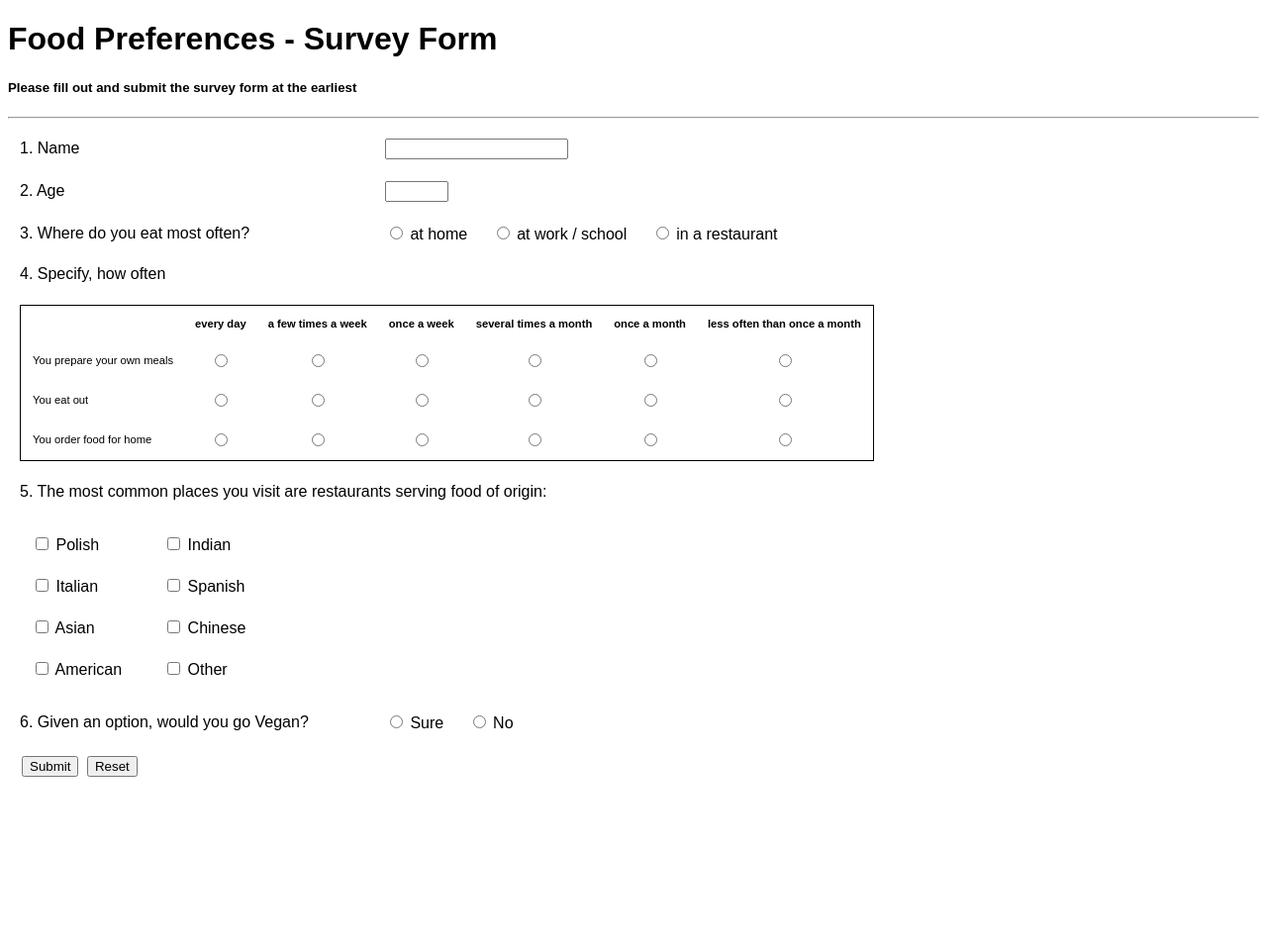
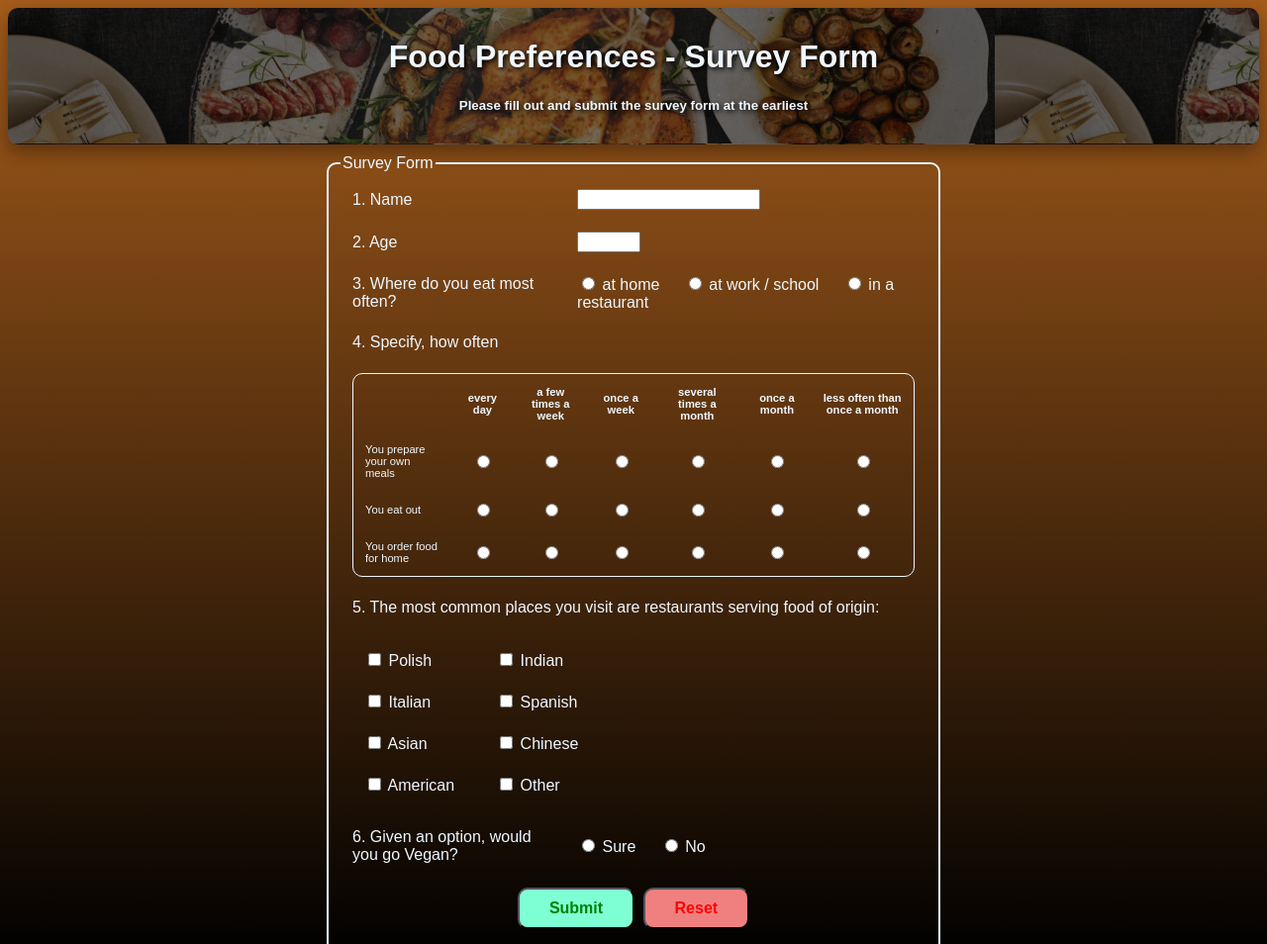
Before and after one commit to Raghav-0311/food-preferences-survey-form, a plain HTML site: page index.html in a window 1280 px wide. Shown: the top 954 px of the page at 99% size. Before the commit the page ends 807 px from the top, so only its background shows below. Drawn offline with Linux system fonts and the light colour scheme.

Commit message:
Applyed some css

```diff
--- a/index.html
+++ b/index.html
@@ -1,30 +1,25 @@
 <!DOCTYPE html>
 <html lang="en">
+
 <head>
     <meta charset="UTF-8">
     <meta http-equiv="X-UA-Compatible" content="IE=edge">
     <meta name="viewport" content="width=device-width, initial-scale=1.0">
     <title>Food Preferences Survey Form</title>
-    <style>
-        body{
-            font-family: sans-serif;
-        }
-        th, td{
-            padding: 10px;
-        }
-        label{
-            margin-right: 20px;
-        }
-        button{
-            margin: 2px;
-        }
-    </style>
+    <link rel="stylesheet" href="./styles.css" type="text/css">
 </head>
+
 <body>
+    <div class="form-head">
+        <div class="form-head-text">
             <h1>Food Preferences - Survey Form</h1>
             <h5>Please fill out and submit the survey form at the earliest</h5>
-    <hr>
+        </div>
+    </div>
+    <div class="form-body">
         <form action="" method="post">
+            <fieldset>
+                <legend>Survey Form</legend>
                 <table>
                     <tr>
                         <td>1. Name</td>
@@ -50,7 +45,7 @@
                     </tr>
                     <tr>
                         <td colspan="2">
-                    <table style="font-size: 0.7em; border: 1px solid black;">
+                            <table style="font-size: 0.7em; border: 1px solid aliceblue; border-radius: 10px;">
                                 <thead>
                                     <tr>
                                         <th></th>
@@ -65,30 +60,48 @@
                                 <tbody>
                                     <tr>
                                         <td>You prepare your own meals</td>
-                                <td style="text-align: center;"><input type="radio" name="you_prepare" value="every_day"></td>
-                                <td style="text-align: center;"><input type="radio" name="you_prepare" value="a_few_times_a_week"></td>
-                                <td style="text-align: center;"><input type="radio" name="you_prepare" value="once_a_week"></td>
-                                <td style="text-align: center;"><input type="radio" name="you_prepare" value="several_times_a_month"></td>
-                                <td style="text-align: center;"><input type="radio" name="you_prepare" value="once_a_month"></td>
-                                <td style="text-align: center;"><input type="radio" name="you_prepare" value="less_often_than_once_a_month"></td>
+                                        <td style="text-align: center;"><input type="radio" name="you_prepare"
+                                                value="every_day"></td>
+                                        <td style="text-align: center;"><input type="radio" name="you_prepare"
+                                                value="a_few_times_a_week"></td>
+                                        <td style="text-align: center;"><input type="radio" name="you_prepare"
+                                                value="once_a_week"></td>
+                                        <td style="text-align: center;"><input type="radio" name="you_prepare"
+                                                value="several_times_a_month"></td>
+                                        <td style="text-align: center;"><input type="radio" name="you_prepare"
+                                                value="once_a_month"></td>
+                                        <td style="text-align: center;"><input type="radio" name="you_prepare"
+                                                value="less_often_than_once_a_month"></td>
                                     </tr>
                                     <tr>
                                         <td>You eat out</td>
-                                <td style="text-align: center;"><input type="radio" name="you_eat" value="every_day"></td>
-                                <td style="text-align: center;"><input type="radio" name="you_eat" value="a_few_times_a_week"></td>
-                                <td style="text-align: center;"><input type="radio" name="you_eat" value="once_a_week"></td>
-                                <td style="text-align: center;"><input type="radio" name="you_eat" value="several_times_a_month"></td>
-                                <td style="text-align: center;"><input type="radio" name="you_eat" value="once_a_month"></td>
-                                <td style="text-align: center;"><input type="radio" name="you_eat" value="less_often_than_once_a_month"></td>
+                                        <td style="text-align: center;"><input type="radio" name="you_eat"
+                                                value="every_day"></td>
+                                        <td style="text-align: center;"><input type="radio" name="you_eat"
+                                                value="a_few_times_a_week"></td>
+                                        <td style="text-align: center;"><input type="radio" name="you_eat"
+                                                value="once_a_week"></td>
+                                        <td style="text-align: center;"><input type="radio" name="you_eat"
+                                                value="several_times_a_month"></td>
+                                        <td style="text-align: center;"><input type="radio" name="you_eat"
+                                                value="once_a_month"></td>
+                                        <td style="text-align: center;"><input type="radio" name="you_eat"
+                                                value="less_often_than_once_a_month"></td>
                                     </tr>
                                     <tr>
                                         <td>You order food for home</td>
-                                <td style="text-align: center;"><input type="radio" name="you_order" value="every_day"></td>
-                                <td style="text-align: center;"><input type="radio" name="you_order" value="a_few_times_a_week"></td>
-                                <td style="text-align: center;"><input type="radio" name="you_order" value="once_a_week"></td>
-                                <td style="text-align: center;"><input type="radio" name="you_order" value="several_times_a_month"></td>
-                                <td style="text-align: center;"><input type="radio" name="you_order" value="once_a_month"></td>
-                                <td style="text-align: center;"><input type="radio" name="you_order" value="less_often_than_once_a_month"></td>
+                                        <td style="text-align: center;"><input type="radio" name="you_order"
+                                                value="every_day"></td>
+                                        <td style="text-align: center;"><input type="radio" name="you_order"
+                                                value="a_few_times_a_week"></td>
+                                        <td style="text-align: center;"><input type="radio" name="you_order"
+                                                value="once_a_week"></td>
+                                        <td style="text-align: center;"><input type="radio" name="you_order"
+                                                value="several_times_a_month"></td>
+                                        <td style="text-align: center;"><input type="radio" name="you_order"
+                                                value="once_a_month"></td>
+                                        <td style="text-align: center;"><input type="radio" name="you_order"
+                                                value="less_often_than_once_a_month"></td>
                                     </tr>
                                 </tbody>
                             </table>
@@ -153,12 +166,15 @@
                         </td>
                     </tr>
                     <tr>
-                <td>
-                    <button type="submit">Submit</button>
-                    <button type="reset">Reset</button>
+                        <td class="form-buttons" colspan="2">
+                            <button id="sub" type="submit">Submit</button>
+                            <button id="re" type="reset">Reset</button>
                         </td>
                     </tr>
                 </table>
+            </fieldset>
         </form>
+    </div>
 </body>
+
 </html>
--- /dev/null
+++ b/styles.css
@@ -0,0 +1,65 @@
+body{
+    font-family: sans-serif;
+    color: aliceblue;
+    background-image: linear-gradient(to bottom, #A55C1B, #000000);
+}
+h1, h5{
+    text-shadow: 2px 2px 5px #000000;
+}
+th, td{
+    padding: 10px;
+}
+label{
+    margin-right: 20px;
+}
+input [type=text]{
+    width: 50%;
+}
+button{
+    margin: 2px;
+    border-radius: 10px;
+    padding: 10px 30px 10px 30px;
+    font-size: 1em;
+    font-weight: bold;
+}
+#sub{
+    background-color: aquamarine;
+    color: green;
+}
+#sub:hover{
+    background-color: green;
+    box-shadow: 0 8px 16px 0 rgba(0,0,0,0.2), 0 6px 20px 0 rgba(0,0,0,0.19);
+    color: aliceblue;
+}
+#re{
+    background-color: lightcoral;
+    color: red;
+}
+#re:hover{
+    background-color: red;
+    box-shadow: 0 8px 16px 0 rgba(0,0,0,0.2), 0 6px 20px 0 rgba(0,0,0,0.19);
+    color: aliceblue;
+}
+fieldset{
+    border: 2px solid aliceblue;
+    border-radius: 10px;
+}
+.form-head{
+    box-shadow: 0 8px 16px 0 rgba(0,0,0,0.2), 0 6px 20px 0 rgba(0,0,0,0.19);
+    padding: 10px;
+    background-image: url("./images/food.png");
+    border-radius: 10px;
+    margin-bottom: 10px;
+}
+.form-head-text{
+    margin-left: 20em;
+    margin-right: 20em;
+    text-align: center;
+}
+.form-body{
+    margin-left: 20em;
+    margin-right: 20em;
+}
+.form-buttons{
+    text-align: center;
+}
```
Also changed, not shown: images/food.png (added). Lines whose indentation alone changed are shown as unchanged.
